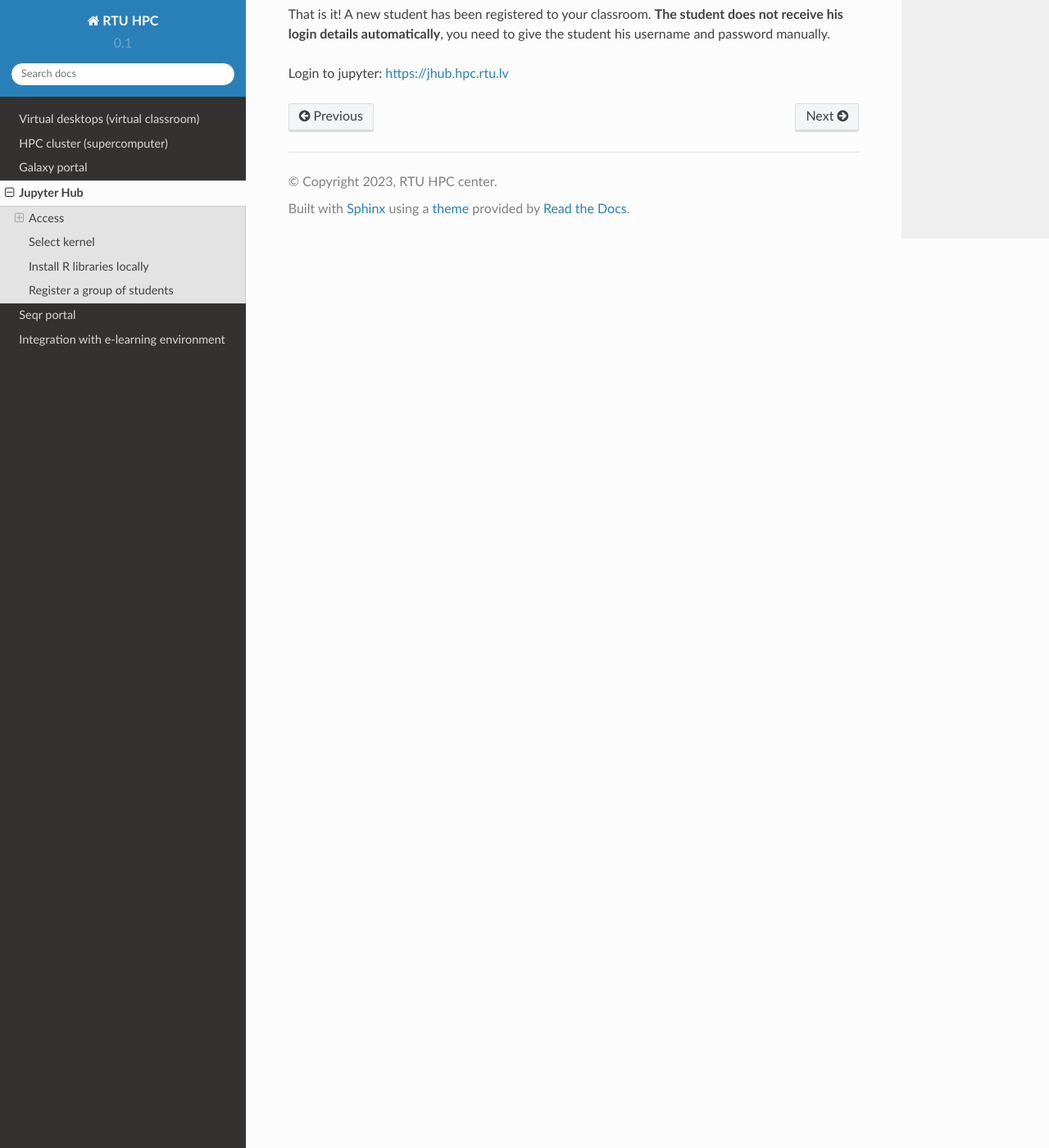
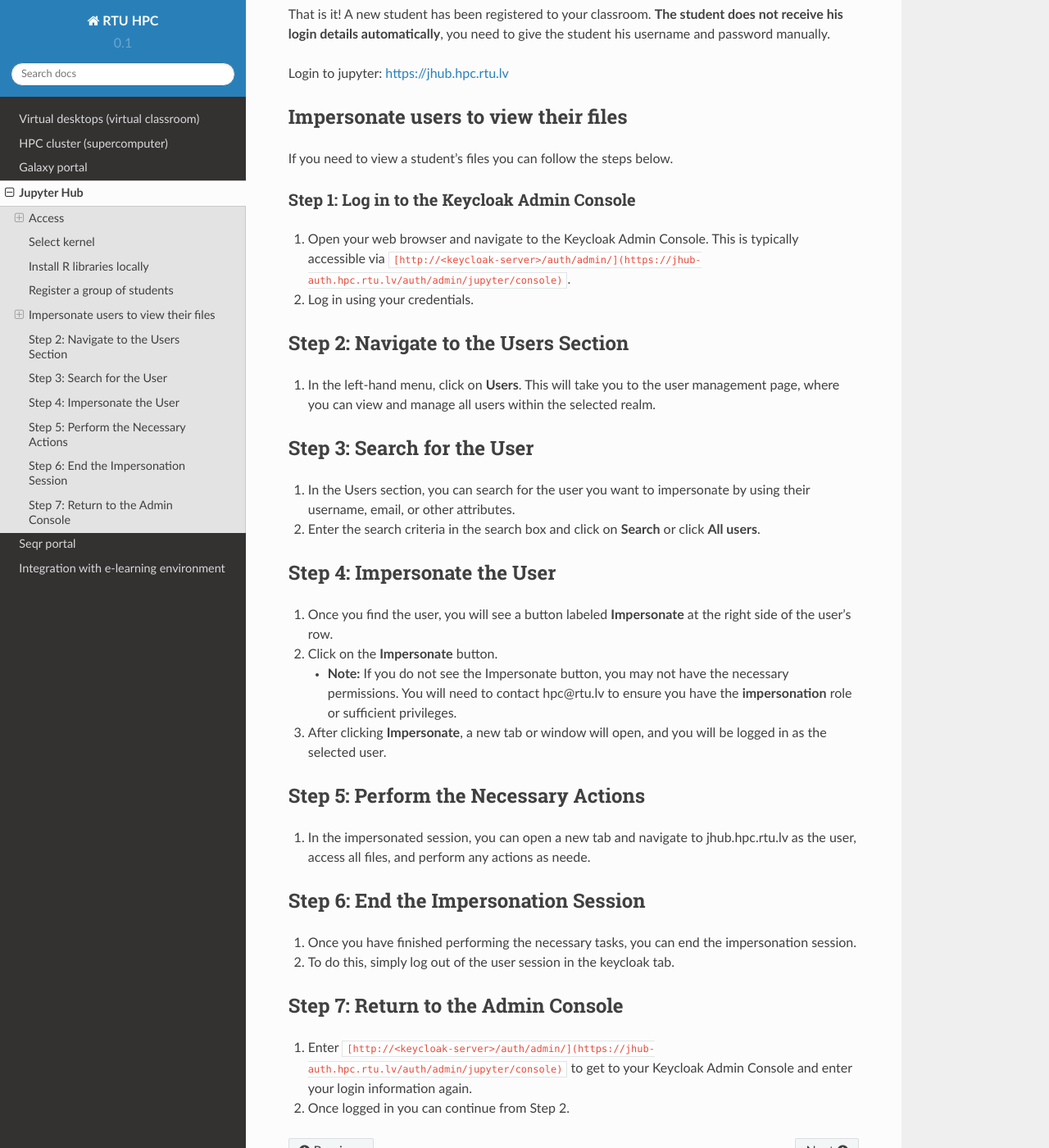
Before and after one commit to rtuhpc/hpc-platform, a Sphinx documentation site: the page built from doc/02_jupyter_hub.md, in a window 1280 px wide and 1400 px high, scrolled down 6091 px. Shown: the whole window at 82% size. Built offline with Sphinx 7.4.7 and the Read the Docs theme 2.0.0, drawn with Linux system fonts in a browser that asks for light colours.

Commit message:
Update 02_jupyter_hub.md
Add impersonation explanation

```diff
--- a/doc/02_jupyter_hub.md
+++ b/doc/02_jupyter_hub.md
@@ -83,3 +83,42 @@ Enther the password that the student will use to log in in the fields “Passwor
 That is it! A new student has been registered to your classroom. **The student does not receive his login details automatically**, you need to give the student his username and password manually.
 
 Login to jupyter: [https://jhub.hpc.rtu.lv](https://jhub.hpc.rtu.lv)
+
+## Impersonate users to view their files
+If you need to view a student's files you can follow the steps below.
+### Step 1: Log in to the Keycloak Admin Console
+
+1. Open your web browser and navigate to the Keycloak Admin Console. This is typically accessible via `[http://<keycloak-server>/auth/admin/](https://jhub-auth.hpc.rtu.lv/auth/admin/jupyter/console)`.
+2. Log in using your credentials.
+
+## Step 2: Navigate to the Users Section
+
+1. In the left-hand menu, click on **Users**. This will take you to the user management page, where you can view and manage all users within the selected realm.
+
+## Step 3: Search for the User
+
+1. In the Users section, you can search for the user you want to impersonate by using their username, email, or other attributes.
+2. Enter the search criteria in the search box and click on **Search** or click **All users**.
+
+## Step 4: Impersonate the User
+
+1. Once you find the user, you will see a button labeled **Impersonate** at the right side of the user's row.
+2. Click on the **Impersonate** button.
+
+   - **Note:** If you do not see the Impersonate button, you may not have the necessary permissions. You will need to contact hpc@rtu.lv to ensure you have the **impersonation** role or sufficient privileges.
+
+4. After clicking **Impersonate**, a new tab or window will open, and you will be logged in as the selected user.
+
+## Step 5: Perform the Necessary Actions
+
+1. In the impersonated session, you can open a new tab and navigate to jhub.hpc.rtu.lv as the user, access all files, and perform any actions as neede.
+
+## Step 6: End the Impersonation Session
+
+1. Once you have finished performing the necessary tasks, you can end the impersonation session.
+2. To do this, simply log out of the user session in the keycloak tab.
+
+## Step 7: Return to the Admin Console
+
+1. Enter `[http://<keycloak-server>/auth/admin/](https://jhub-auth.hpc.rtu.lv/auth/admin/jupyter/console)` to get to your Keycloak Admin Console and enter your login information again.
+2. Once logged in you can continue from Step 2.
```
